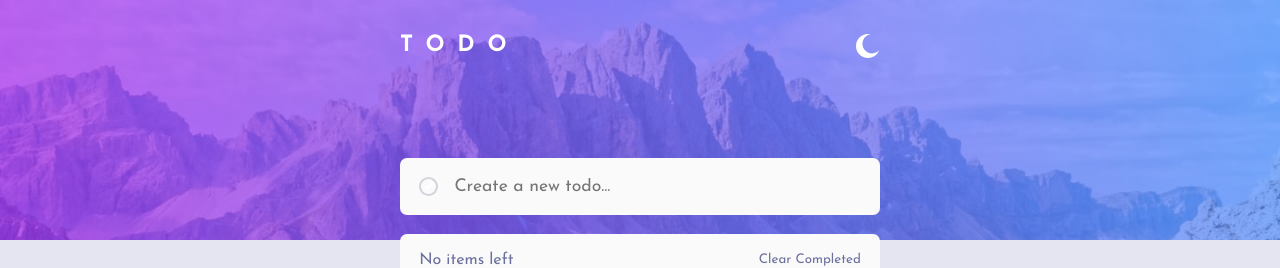
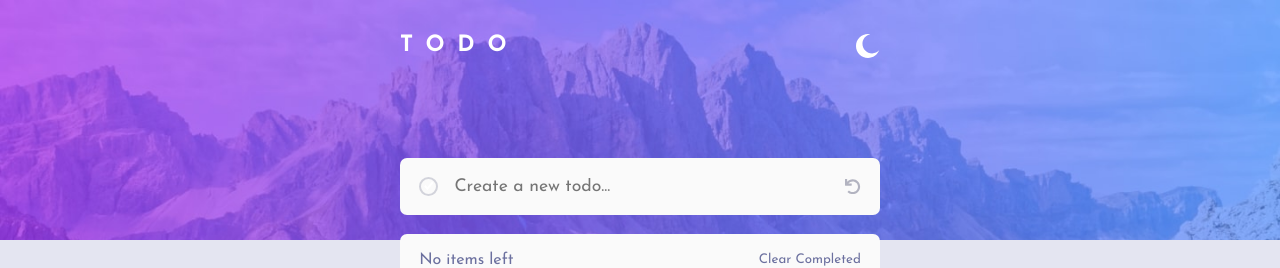
Before and after one commit to Diounata/to-do-app, a Next.js app: page / in a window 1280 px wide. Shown: the top 268 px of the page. Built offline with nearby package versions, Linux system fonts and the light colour scheme.

Commit message:
Chore: add input reset

```diff
--- a/src/Components/AddTask/index.tsx
+++ b/src/Components/AddTask/index.tsx
@@ -4,6 +4,7 @@ import styles from './styles.module.scss';
 
 import { useTask } from '../../Contexts/TaskContext';
 
+import { FaUndo } from 'react-icons/fa';
 import { v4 as uuidv4 } from 'uuid';
 
 export function AddTask() {
@@ -30,6 +31,8 @@ export function AddTask() {
         onChange={e => setName(e.target.value)}
         value={name}
       />
+
+      <FaUndo onClick={() => setName('')} title="Reset" />
     </section>
   );
 }
--- a/src/Components/AddTask/styles.module.scss
+++ b/src/Components/AddTask/styles.module.scss
@@ -47,7 +47,6 @@
 
   input {
     flex: 1;
-    padding-right: 1.2rem;
 
     background: inherit;
     border: none;
@@ -57,4 +56,19 @@
       font-size: 1.1rem;
     }
   }
+
+  svg {
+    margin-right: 1.2rem;
+
+    font-size: 0.8em;
+    cursor: pointer;
+
+    opacity: 0.4;
+    transition: 0.2s;
+
+    &:hover {
+      opacity: 0.6;
+      transform: rotate(-30deg);
+    }
+  }
 }
```
